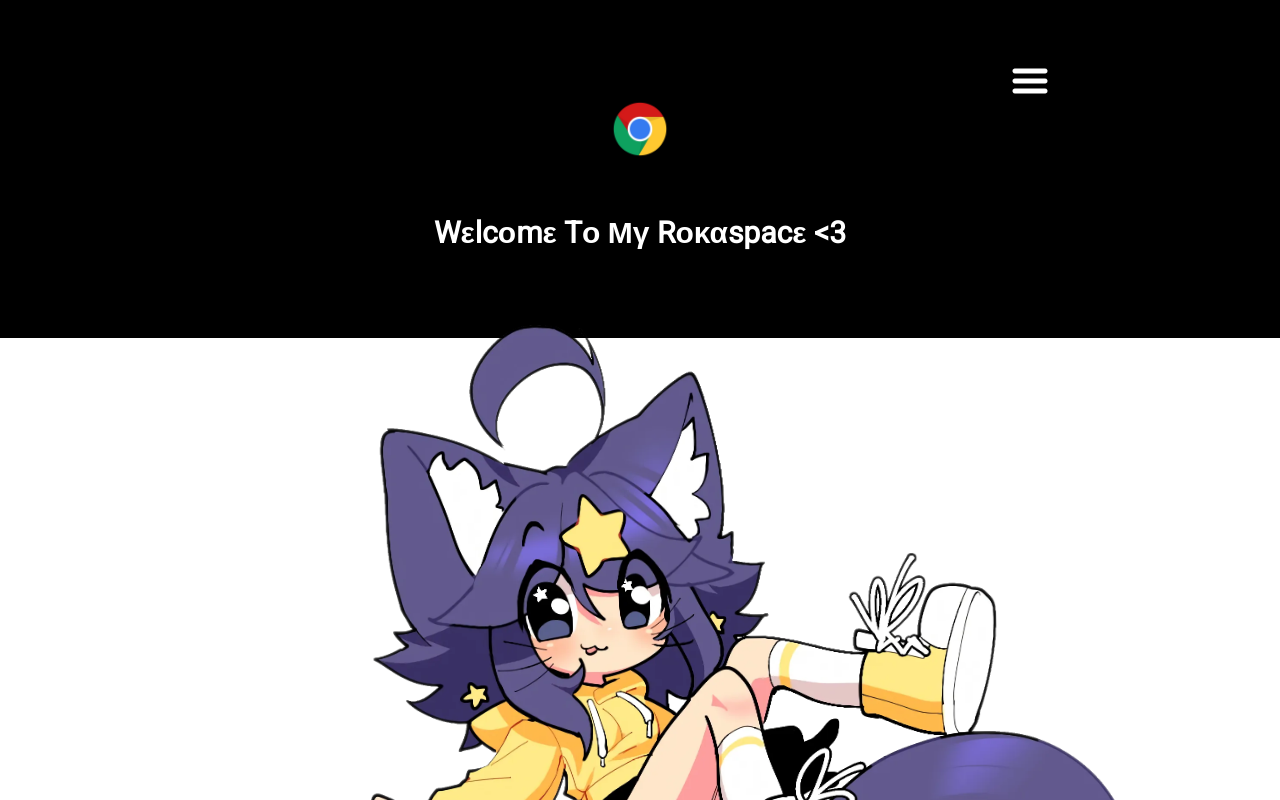
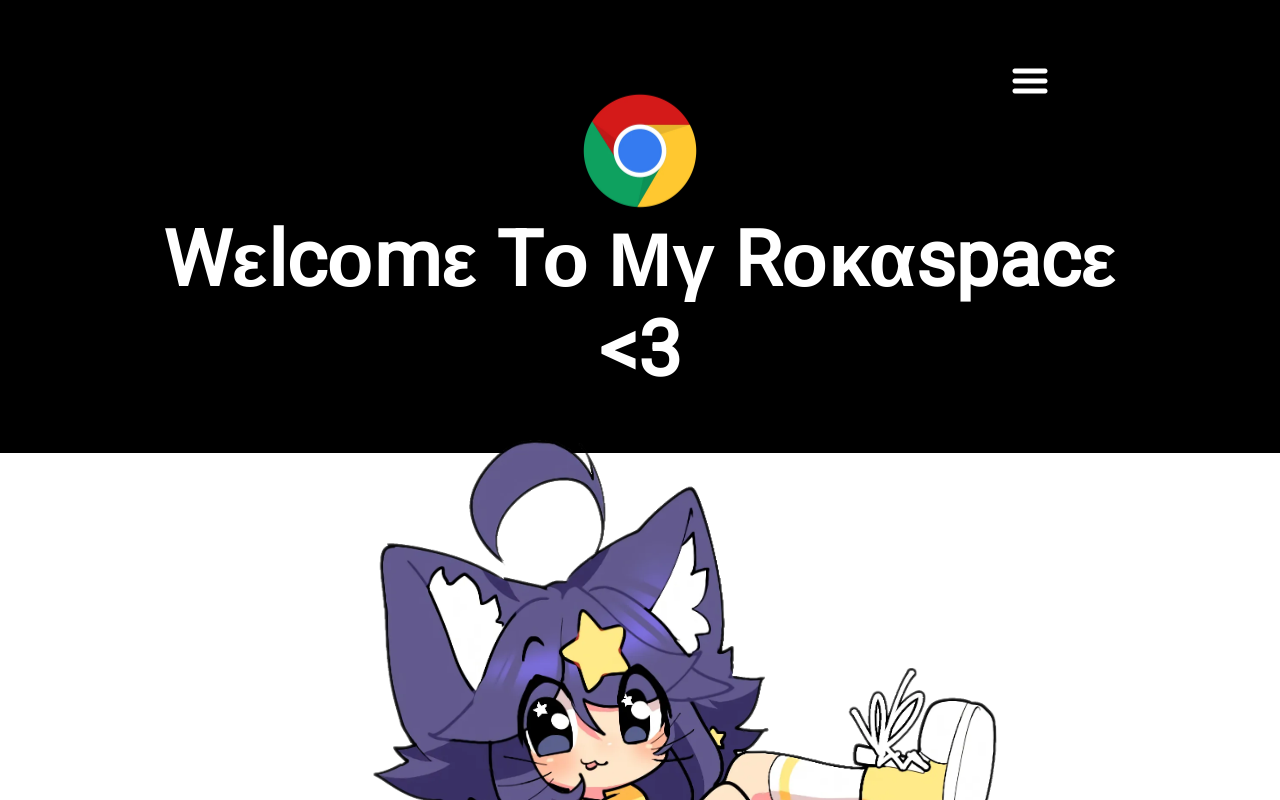
Before and after one commit to Rokawoo/rokawoo-react-website, a React (Vite) app in the folder rokawoo-react-website/: page / in a window 1280 px wide. Shown: the top 800 px of the page. Built offline with nearby package versions, Linux system fonts and the light colour scheme; a web font is replaced by a local one.

Commit message:
Reactive NavBar Title CSS for NavBar

```diff
--- a/rokawoo-react-website/src/components/Navbar/Navbar.module.css
+++ b/rokawoo-react-website/src/components/Navbar/Navbar.module.css
@@ -90,20 +90,21 @@
   }
 
   .title {
+    align-self: center;
     margin-top: 15%;
-    align-self: center;
     margin-left: 0;
     margin-right: 0;
     text-align: center;
     min-width: 100%;
-    min-height: 74px;
+    min-height: 14.8vw;
+    font-size: 6vw;
   }
 
   .browserImg {
-    max-width: 100%;
+    min-width: 10vw;
     left: 50%;
     top: 50%;
-    transform: translate(-50%, -75%);
+    transform: translate(-50%, -9vw);
 }
   .menu {
     position: absolute;
```
